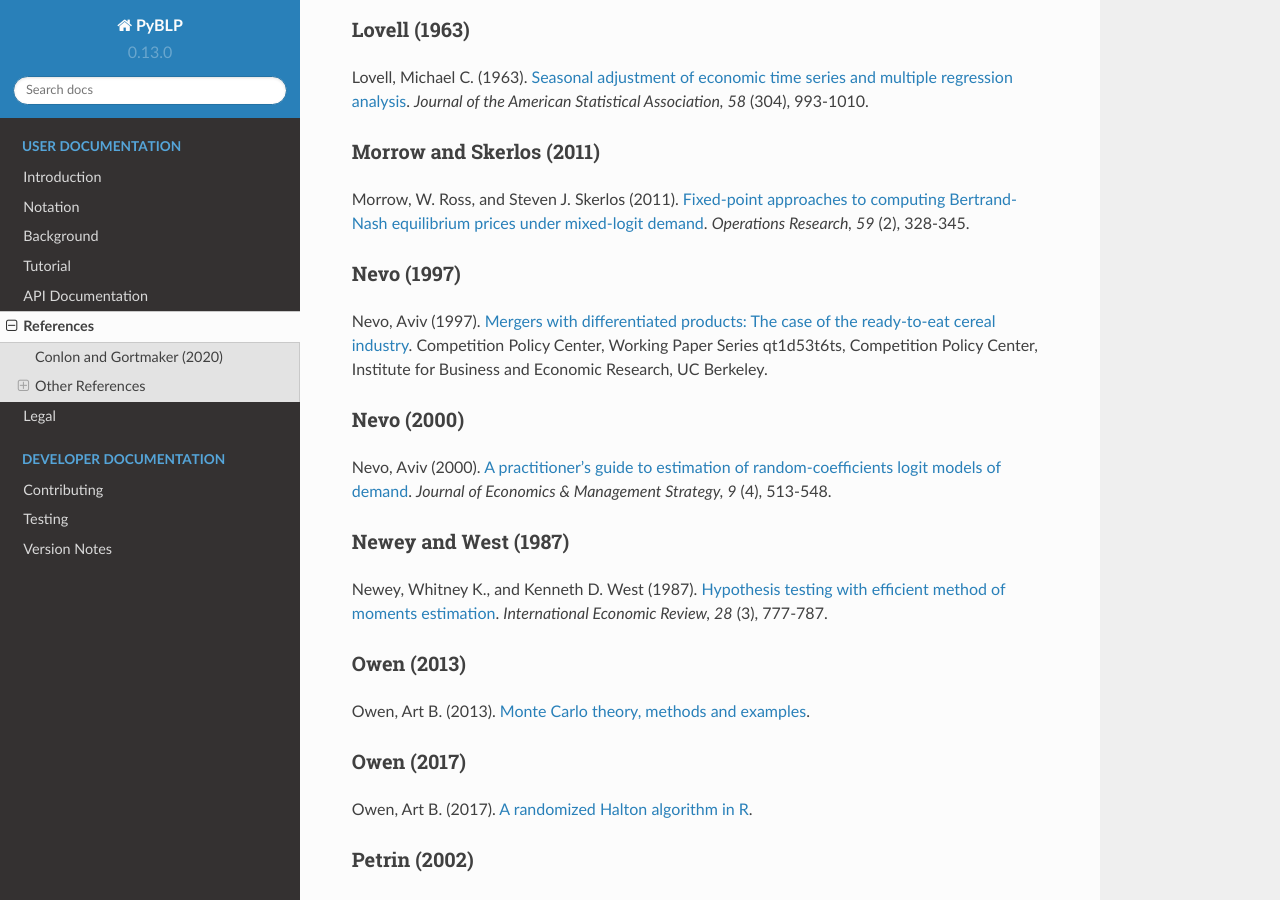
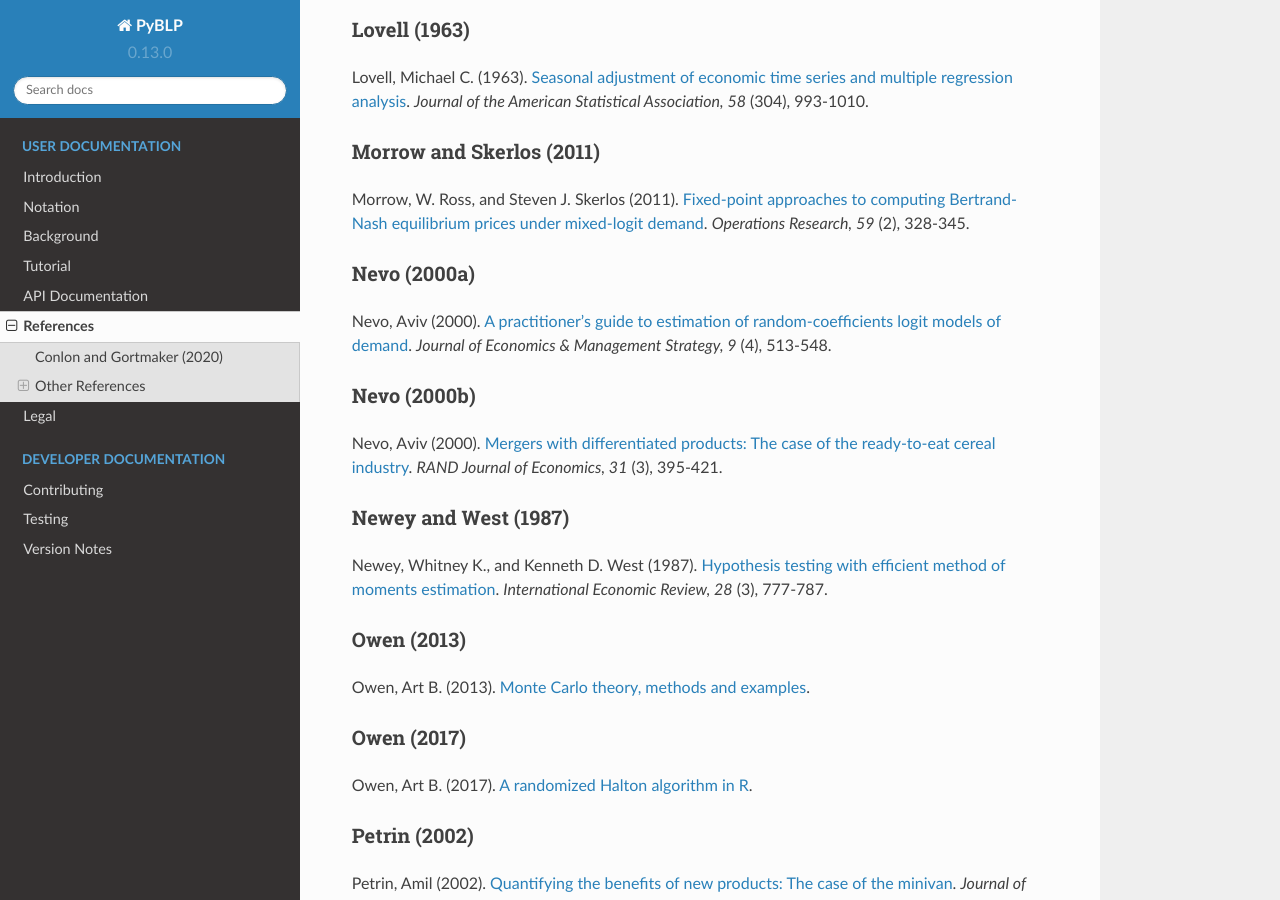
Before and after one commit to jeffgortmaker/pyblp, a Sphinx documentation site: the page built from docs/references.rst, in a window 1280 px wide and 900 px high, scrolled down 3302 px. Built offline with Sphinx 7.4.7 and the Read the Docs theme 2.0.0, drawn with Linux system fonts in a browser that asks for light colours.

Commit message:
DOC: fix Nevo (2000) cites

```diff
--- a/docs/notation.rst
+++ b/docs/notation.rst
@@ -1,7 +1,7 @@
 Notation
 ========
 
-The notation in PyBLP is a customized amalgamation of the notation employed by :ref:`references:Berry, Levinsohn, and Pakes (1995)`, :ref:`references:Nevo (2000)`, :ref:`references:Morrow and Skerlos (2011)`, :ref:`references:Grigolon and Verboven (2014)`, and others.
+The notation in PyBLP is a customized amalgamation of the notation employed by :ref:`references:Berry, Levinsohn, and Pakes (1995)`, :ref:`references:Nevo (2000a)`, :ref:`references:Morrow and Skerlos (2011)`, :ref:`references:Grigolon and Verboven (2014)`, and others.
 
 
 Indices
--- a/docs/references.rst
+++ b/docs/references.rst
@@ -163,16 +163,16 @@ Morrow and Skerlos (2011)
 Morrow, W. Ross, and Steven J. Skerlos (2011). `Fixed-point approaches to computing Bertrand-Nash equilibrium prices under mixed-logit demand <https://ideas.repec.org/a/inm/oropre/v59y2011i2p328-345.html>`_. *Operations Research, 59* (2), 328-345.
 
 
-Nevo (1997)
-~~~~~~~~~~~
+Nevo (2000a)
+~~~~~~~~~~~~
 
-Nevo, Aviv (1997). `Mergers with differentiated products: The case of the ready-to-eat cereal industry <https://ideas.repec.org/p/cdl/compol/qt1d53t6ts.html>`_. Competition Policy Center, Working Paper Series qt1d53t6ts, Competition Policy Center, Institute for Business and Economic Research, UC Berkeley.
+Nevo, Aviv (2000). `A practitioner's guide to estimation of random‐coefficients logit models of demand <https://ideas.repec.org/a/bla/jemstr/v9y2000i4p513-548.html>`_. *Journal of Economics & Management Strategy, 9* (4), 513-548.
 
 
-Nevo (2000)
-~~~~~~~~~~~
+Nevo (2000b)
+~~~~~~~~~~~~
 
-Nevo, Aviv (2000). `A practitioner's guide to estimation of random‐coefficients logit models of demand <https://ideas.repec.org/a/bla/jemstr/v9y2000i4p513-548.html>`_. *Journal of Economics & Management Strategy, 9* (4), 513-548.
+Nevo, Aviv (2000). `Mergers with differentiated products: The case of the ready-to-eat cereal industry <https://ideas.repec.org/a/rje/randje/v31y2000iautumnp395-421.html>`_. *RAND Journal of Economics, 31* (3), 395-421.
 
 
 Newey and West (1987)
```
Also changed, not shown: docs/notebooks/api/build_matrix.ipynb, docs/notebooks/api/data_to_dict.ipynb, docs/notebooks/api/parallel.ipynb, docs/notebooks/tutorial/logit_nested.ipynb, docs/notebooks/tutorial/nevo.ipynb, docs/notebooks/tutorial/post_estimation.ipynb, 1 other file.
